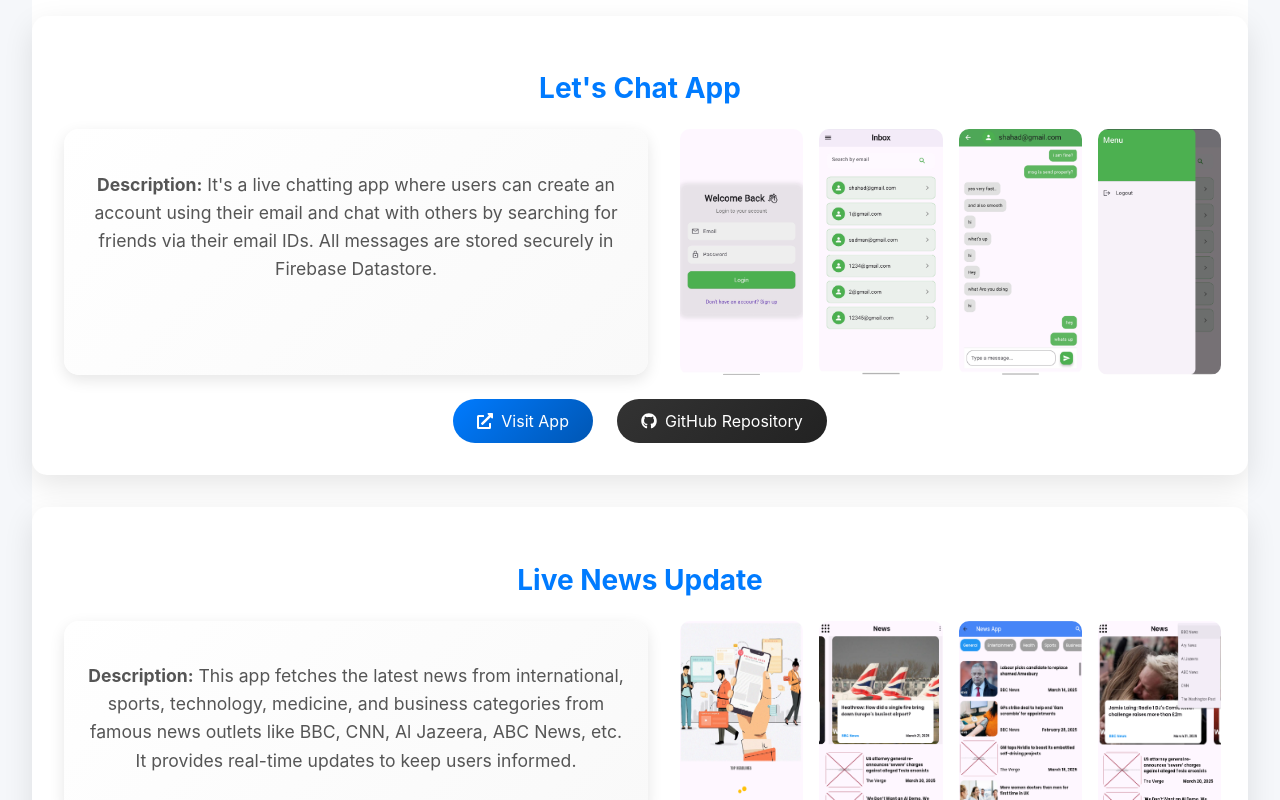
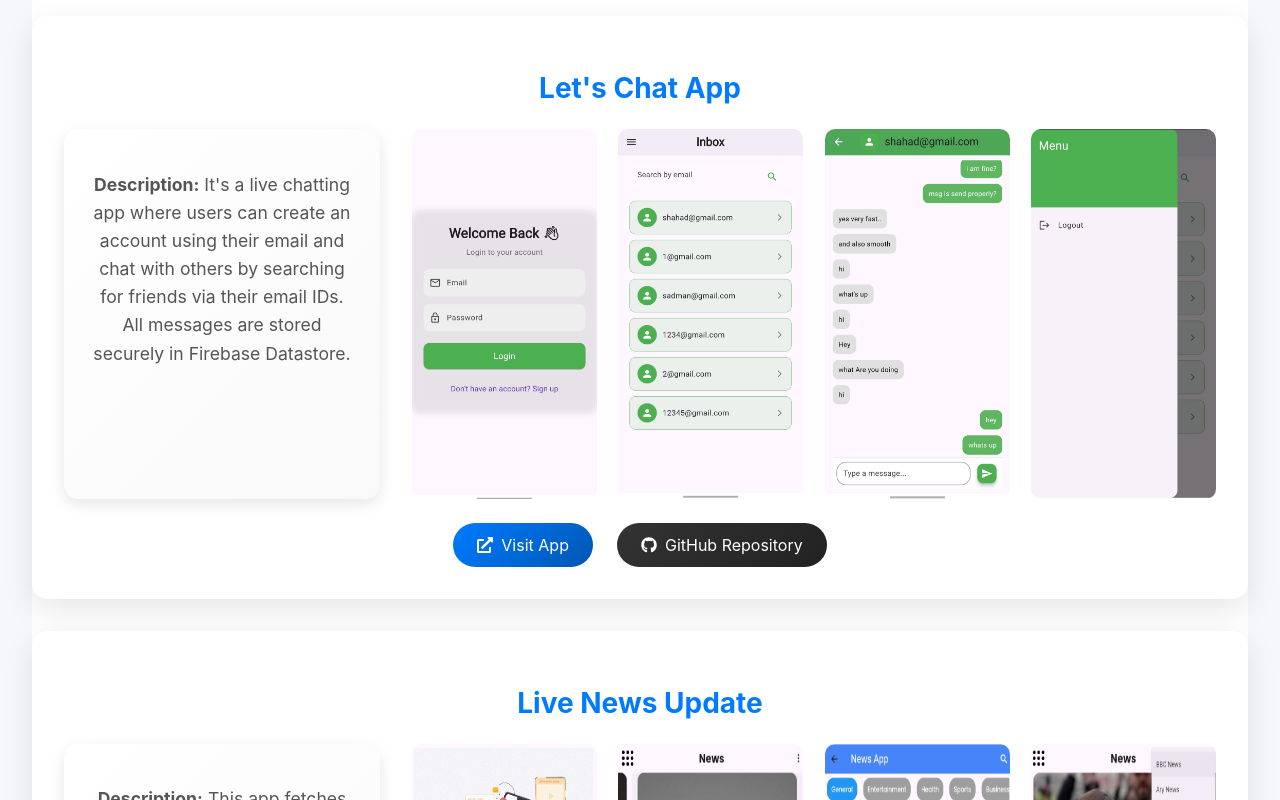
Before and after one commit to MostakAhmedShahad/portfolio-website, a React (Create React App) app: page / in a window 1280 px wide. Shown: the part 2480-3280 px from the top of the page. Built offline with nearby package versions, Linux system fonts and the light colour scheme.

Commit message:
project_2_completed

```diff
--- a/src/components/Projects.scss
+++ b/src/components/Projects.scss
@@ -63,7 +63,7 @@
 
       /* Right Side: Images */
       .project-images {
-        flex: 1;
+        flex: 3;
         display: flex;
         justify-content: space-between;
         gap: 1rem;
```
